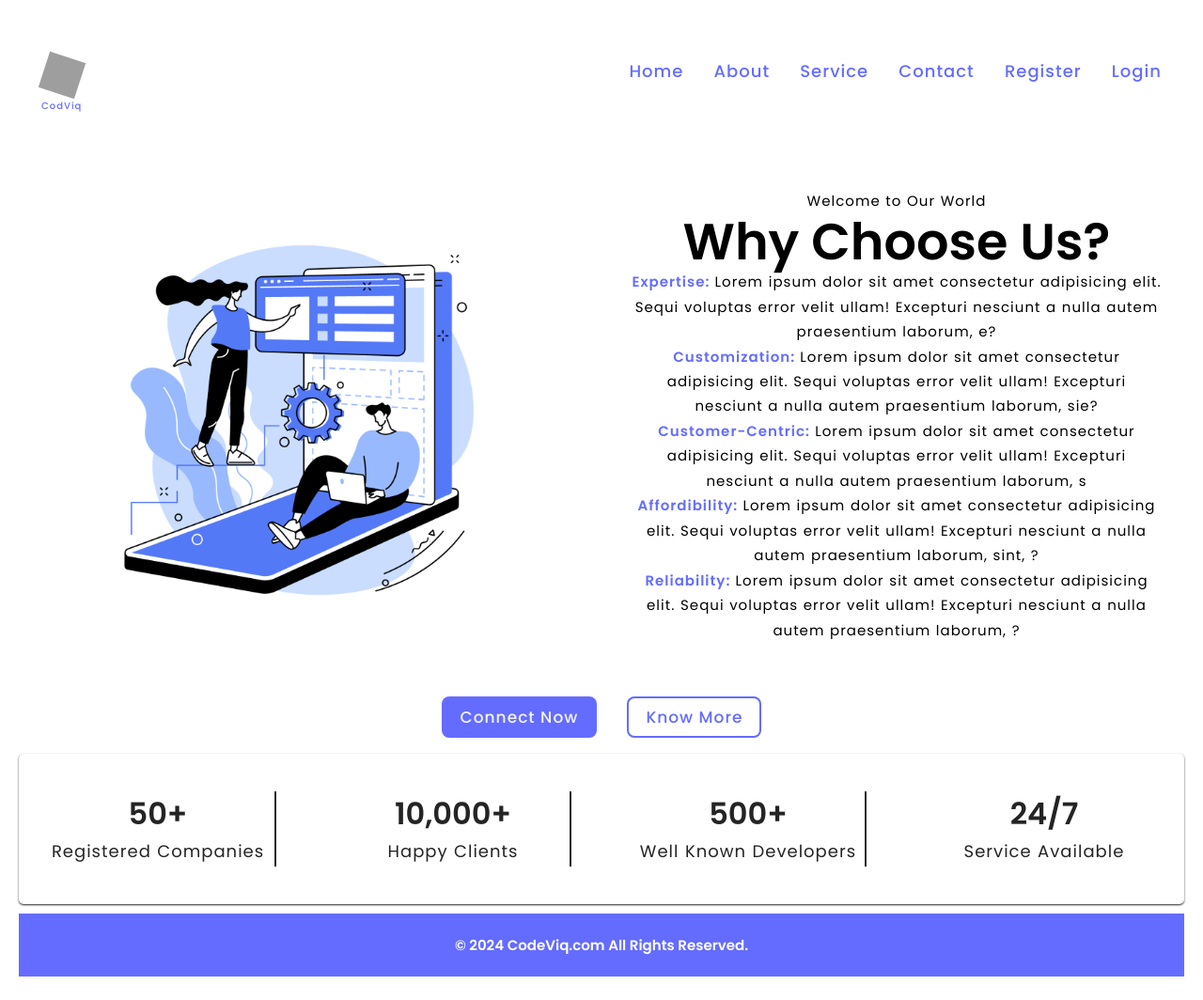
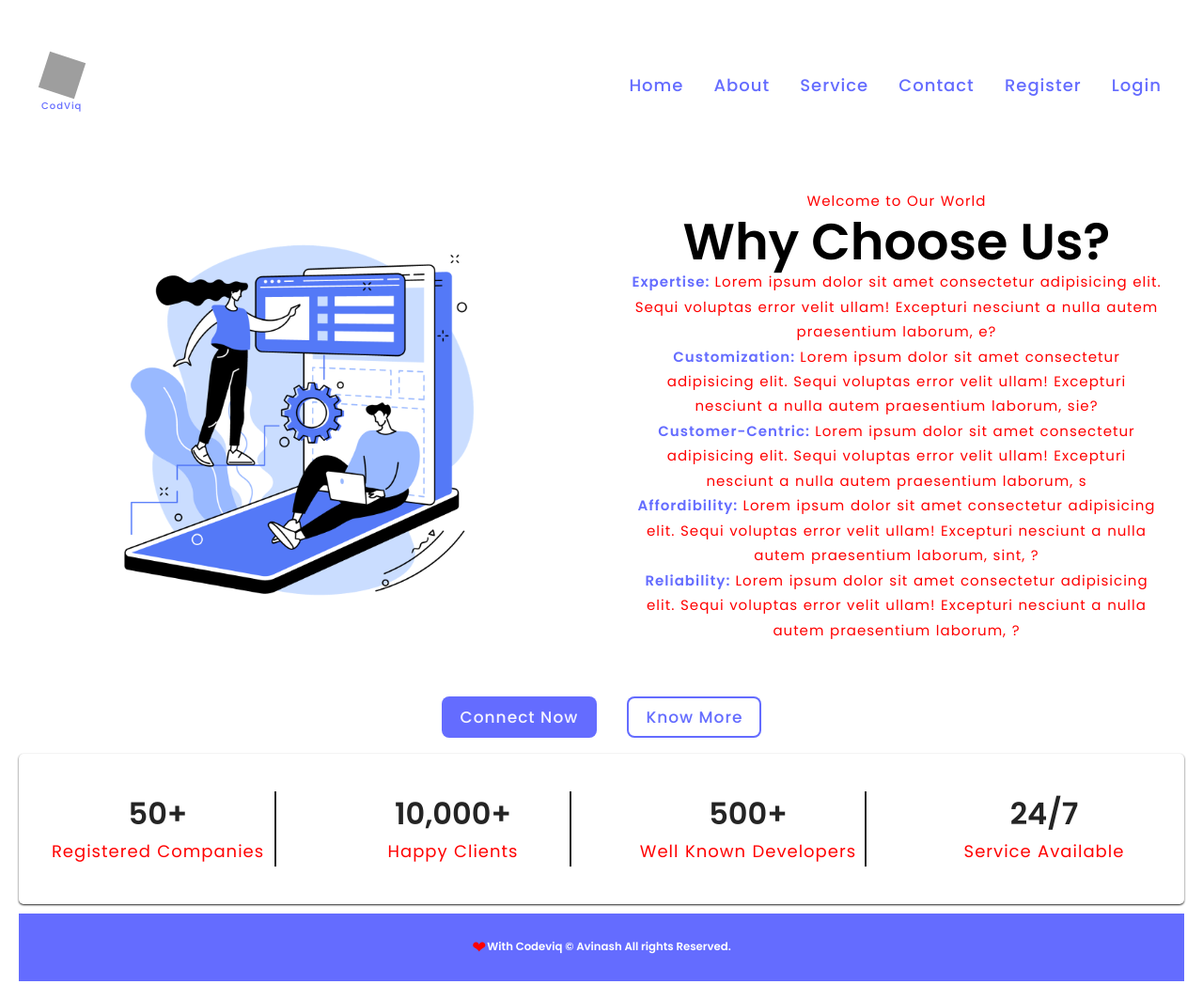
Before and after one commit to nvavinash/clientFirebase, a React (Vite) app: page /about in a window 1280 px wide. Shown: the whole page at 94% size. Built offline with nearby package versions, Linux system fonts and the light colour scheme; no server answers; grey boxes are pictures that could not be loaded.

Commit message:
this is done

```diff
--- a/index.html
+++ b/index.html
@@ -4,7 +4,7 @@
     <meta charset="UTF-8" />
     <link rel="icon" type="image/svg+xml" href="/vite.svg" />
     <meta name="viewport" content="width=device-width, initial-scale=1.0" />
-    <title>Admin Panel</title>
+    <title>Codeviq</title>
   </head>
   <body>
     <div id="root"></div>
--- a/src/components/Footer.jsx
+++ b/src/components/Footer.jsx
@@ -4,7 +4,8 @@ export const Footer =()=>{
 return(
     <>
     <div className="footer">
-    <h2> &copy; 2024 CodeViq.com All Rights Reserved.</h2>
+    <p>❤</p>
+    <h3> With Codeviq &copy; Avinash All rights Reserved.</h3>
     </div>
     </>
 )
--- a/src/components/Navbar.css
+++ b/src/components/Navbar.css
@@ -1,8 +1,30 @@
-.container{
-    max-width: 140rem;
-    padding: 4.2rem 2.4rem;
+
+nav{
     display: flex;
+    position: relative;
+    justify-content:space-between;
+    align-items: center;
+    cursor: pointer;
+}
+p{
+    color: red;
+}
+
+.menu{
+    display: none;
+    position: absolute;
+    height: 2rem;
+    width: 2.25rem;
+    top: 0.75rem;
+    right:0.15rem;
+    flex-direction: column;
     justify-content: space-between;
+}
+.menu span{
+    height: 0.4rem;
+    width: 100%;
+    background-color: #646cff;
+    border-radius: 0.2rem;
 }
 ul{
     display: flex;
@@ -14,10 +36,11 @@ ul{
     justify-content: center;
     background-color:#646cff;
     width: 100%;
-    padding: 2.2rem 2.2rem;
+    padding: 2.0rem 2.0rem;
     color: #fff;
     margin-bottom: 0;
     margin-top: 1rem;
+    align-items: center;
 }
 li:hover{
     transition: all 0.2s ease-in-out;
@@ -34,3 +57,33 @@ li:hover{
       transform: rotate(360deg);
     }
   }
+
+  @media (max-width: 560px) {
+    .menu{
+        display: flex;
+
+    }
+    nav{
+        display: flex;
+        flex-direction: column;
+        justify-content: space-evenly;
+     }
+    .logo-brand{
+        display: flex;
+        align-items: center;
+        justify-content: space-between;
+        font-size: 2.5rem;
+
+    }
+    ul.open{
+        display: flex;
+    }
+    ul{
+        display: none;
+        flex-direction: column;
+        margin-top: 2.5rem;
+    }
+    li{
+        text-align: center;
+    }
+  }
--- a/src/components/Navbar.jsx
+++ b/src/components/Navbar.jsx
@@ -6,7 +6,7 @@ import { useAuth } from "../store/auth";
 export const Navbar = ()=>{
 
     const {isLoggedIn} = useAuth();
-
+    const [menuOpen,SetMenuOpen] = useState(false);
 
 
     return(
@@ -14,12 +14,20 @@ export const Navbar = ()=>{
     <header>
         <div className="container">
 
+            <nav>
             <div className="logo-brand">
-            <img src="https://cdn.pixabay.com/photo/2016/04/02/21/01/earth-1303628_1280.png" alt="logo.png" width={"40px"} height={"40px"}/>
+                <img src="https://cdn.pixabay.com/photo/2016/04/02/21/01/earth-1303628_1280.png" alt="logo.png" width={"40px"} height={"40px"}/>
                 <h4><NavLink to="/">CodViq</NavLink></h4>
             </div>
-            <nav>
-                <ul>
+            <div className="menu" onClick={()=>{
+                SetMenuOpen(!menuOpen);
+            }}>
+                <span></span>
+                <span></span>
+                <span></span>
+            </div>
+            <div>
+                 <ul className={menuOpen?"open":""}>
                     <li> <NavLink to ="/">Home</NavLink></li>
                     <li> <NavLink to ="/about">About</NavLink></li>
                     <li> <NavLink to ="/service">Service</NavLink></li>
@@ -32,6 +40,8 @@ export const Navbar = ()=>{
                     </>}
 
                 </ul>
+            </div>
+
             </nav>
 
         </div>
--- a/src/index.css
+++ b/src/index.css
@@ -6,7 +6,7 @@
   padding:0;
   box-sizing: border-box;
   font-family: 'Poppins', sans-serif;
-  color-scheme: light dark;
+  color-scheme: dark light;
 }
 
 :root{
@@ -111,6 +111,10 @@ li{
 .grid-two-cols{
   grid-template-columns: repeat(2,1fr);
 
+}
+
+.grid-card-two{
+  grid-template-columns: repeat(2,1fr);
 }
 .grid-four-cols{
   grid-template-columns: repeat(4,1fr);
@@ -335,15 +339,23 @@ form input::selection{
   .section-services .card {
     display: flex;
     flex-direction: column;
-    gap: 3.2rem;
-    border: 0.2rem solid var(--helper-color);
+    gap: 0.2rem;
+    /* border: 0.5px solid var(--helper-color);
+    border-radius: 1rem;
+    box-shadow: 0 1px 2px var(--dark-colorr);*/
+    background-color: var(--bg-color);
+  box-shadow: 0 1px 2px var(--dark-color);
+  border-radius: .5rem;
+  color: var(--dark-color);
+  text-align: center;
   }
     .section-services .card-img {
       text-align: center;
     }
 
       .section-services .card-img img{
-        width: 70%;
+
+        width: 80%;
         height: auto;
         filter: drop-shadow(0 0 2rem 2rem #fff);
         -webkit-filter: drop-shadow(0 0 2rem 2rem #fff);
@@ -416,4 +428,11 @@ form input::selection{
   .div1 h2{
         font-size: 3.2rem;
       }
+  .card{
+    padding: 0.6rem;
+  }
+  .grid-card-two {
+    display: grid;
+    gap: 1.4rem;
 }
+}
--- a/src/pages/Service.jsx
+++ b/src/pages/Service.jsx
@@ -20,7 +20,7 @@ export const Service =()=>{
                         <img src={elem.thumbnail} alt="our services" width={500} height={500}/>
                     </div>
                     <div className="card-details">
-                    <div className="grid grid-two-cols">
+                    <div className="grid-card-two">
                         <div>
                         <p> Price: Rs.<s>{elem.price}</s></p>
                         </div>
```
